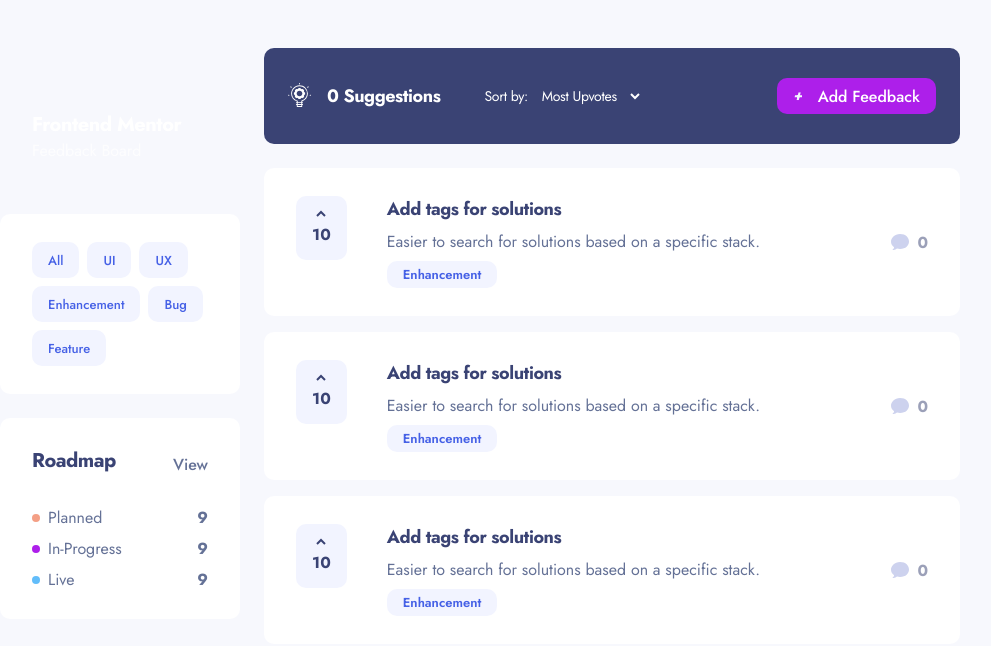
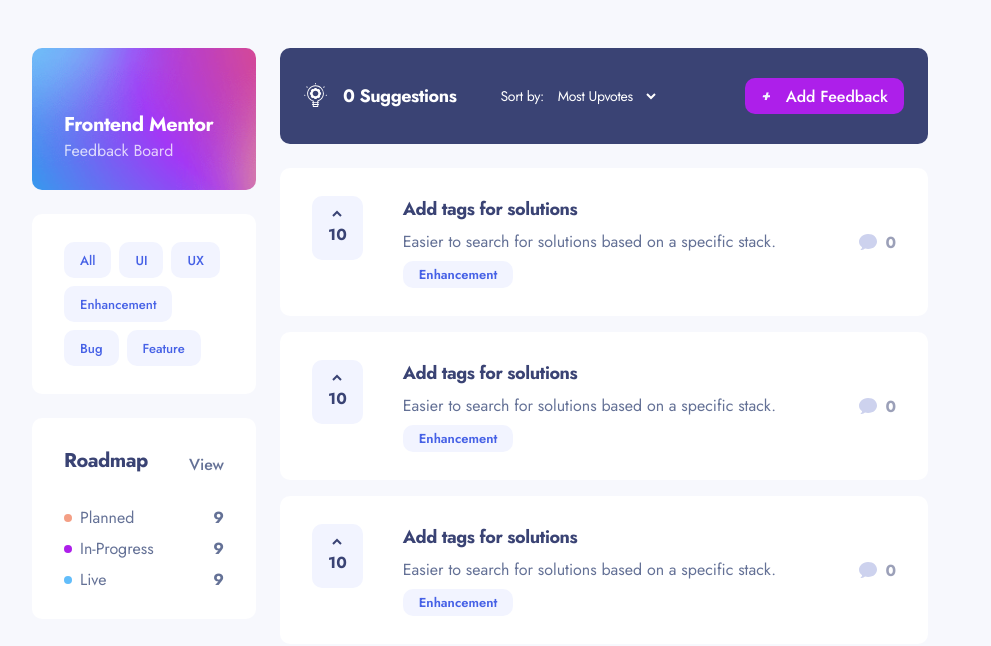
Before and after one commit to jmenges/feedback-next, a Next.js app: page / in a window 1280 px wide. Shown: the top 646 px of the page, without its empty margins (160-1151 px from the left). Built offline with nearby package versions, Linux system fonts and the light colour scheme; what @thoughtbot/tailwindcss-aria-attributes would draw is missing.

Commit message:
changes for app card

```diff
--- a/tailwind.config.js
+++ b/tailwind.config.js
@@ -7,7 +7,11 @@
   theme: {
     container: {
       center: true,
-      padding: "2rem",
+      padding: {
+        DEFAULT: '1.5rem',
+        tablet: '2rem',
+        desktop: '4rem',
+      },
     },
     colors: {
       "darker-blue": "hsl(var(--darker-blue))",
@@ -68,6 +72,11 @@
       ],
     },
     extend: {
+      "backgroundImage": {
+        'app-card-mobile': "url('/assets/background-header-mobile.png')",
+        'app-card-tablet': "url('/assets/background-header-tablet.png')",
+        'app-card-desktop': "url('/assets/background-header-desktop.png')",
+      },
       keyframes: {
         "accordion-down": {
           from: { height: 0 },
```
